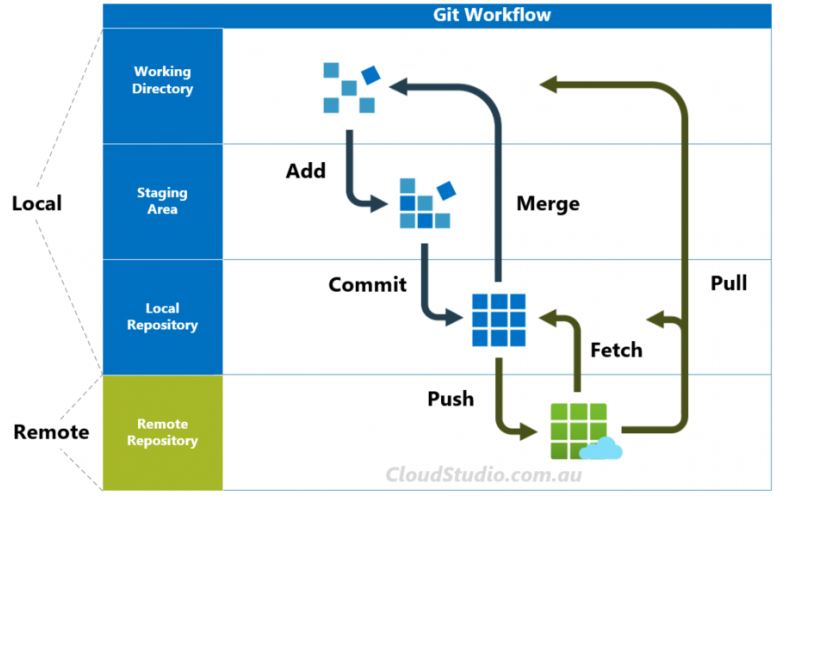
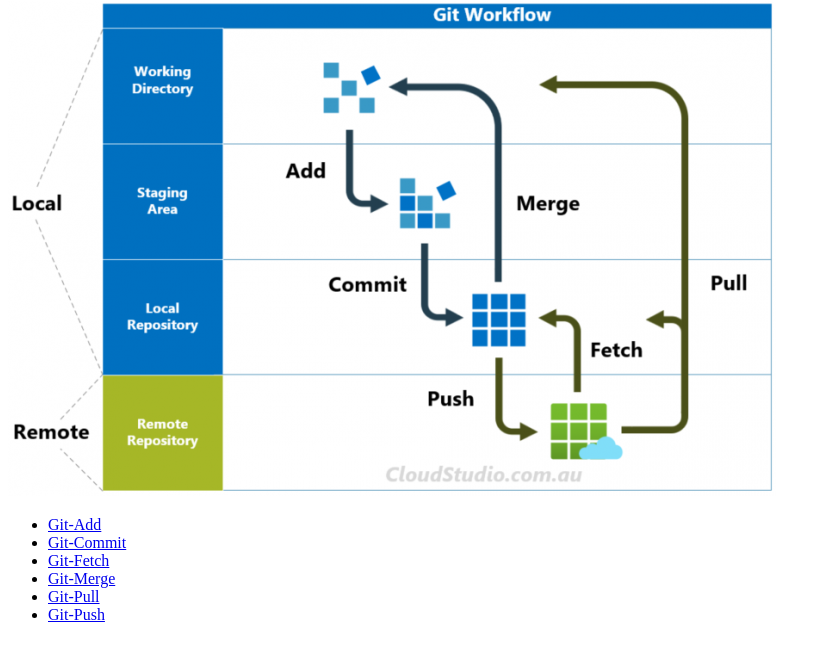
Before and after one commit to aexnimbus/Git-Hub_Workflow-Recipes, a plain HTML site: page index.html in a window 1280 px wide. Shown: the part 79-740 px from the top of the page, without its empty margins (0-826 px from the left). Drawn offline with Linux system fonts and the light colour scheme.

Commit message:
Update index.html

```diff
--- a/index.html
+++ b/index.html
@@ -11,6 +11,15 @@
 		<h1>Odin Recipes replace with Github Workflow</h1>
 		<img src='img/GitWorkflow-4-768x495.png' alt='Git WorkFlow'>
 
+		 <ul>
+    			<li><a href="recipes/git-add.html">Git-Add</a></li>
+    			<li><a href="recipes/git-commit.html">Git-Commit</a></li>
+			<li><a href="recipes/git-fetch.html">Git-Fetch</a></li>
+    			<li><a href="recipes/git-merge.html">Git-Merge</a></li>
+    			<li><a href="recipes/git-pull.html">Git-Pull</a></li>
+    			<li><a href="recipes/git-push.html">Git-Push</a></li>
+ 		</ul>
+
 	</body>
 
 </html>
```
